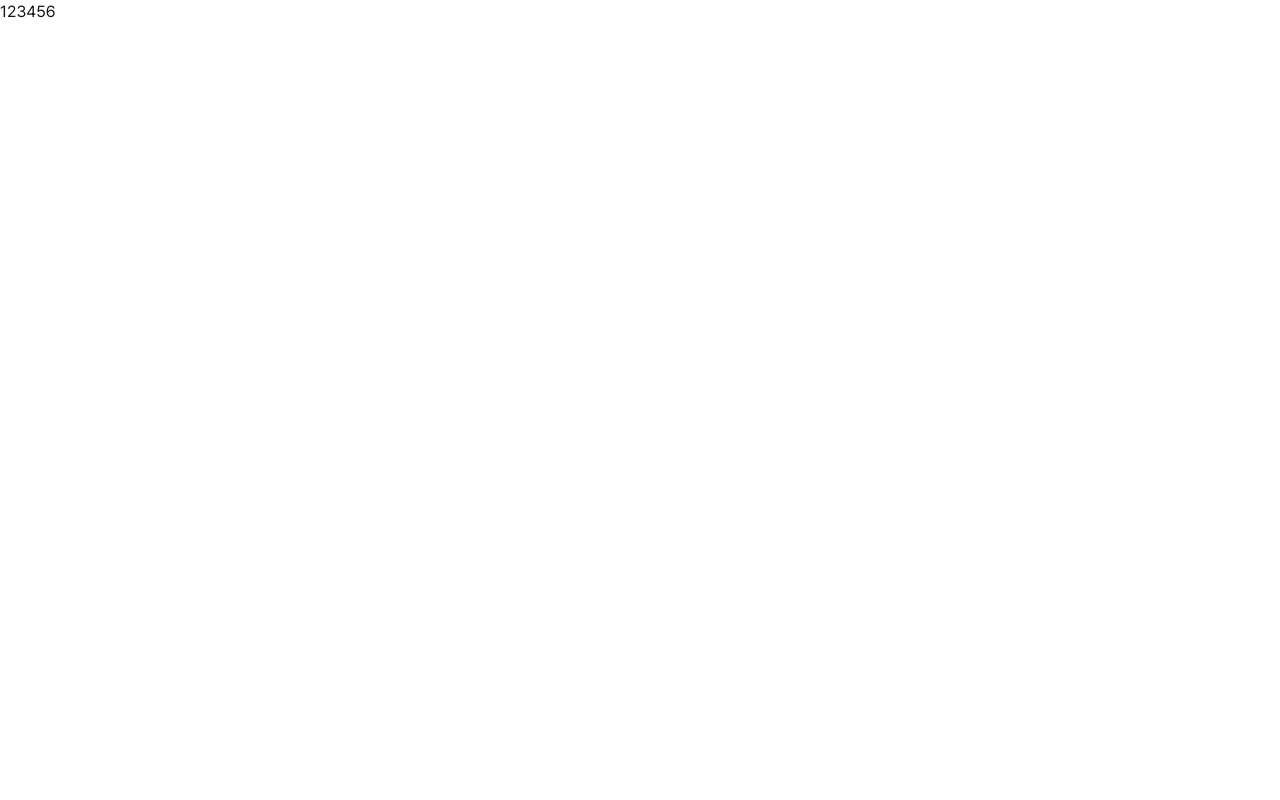
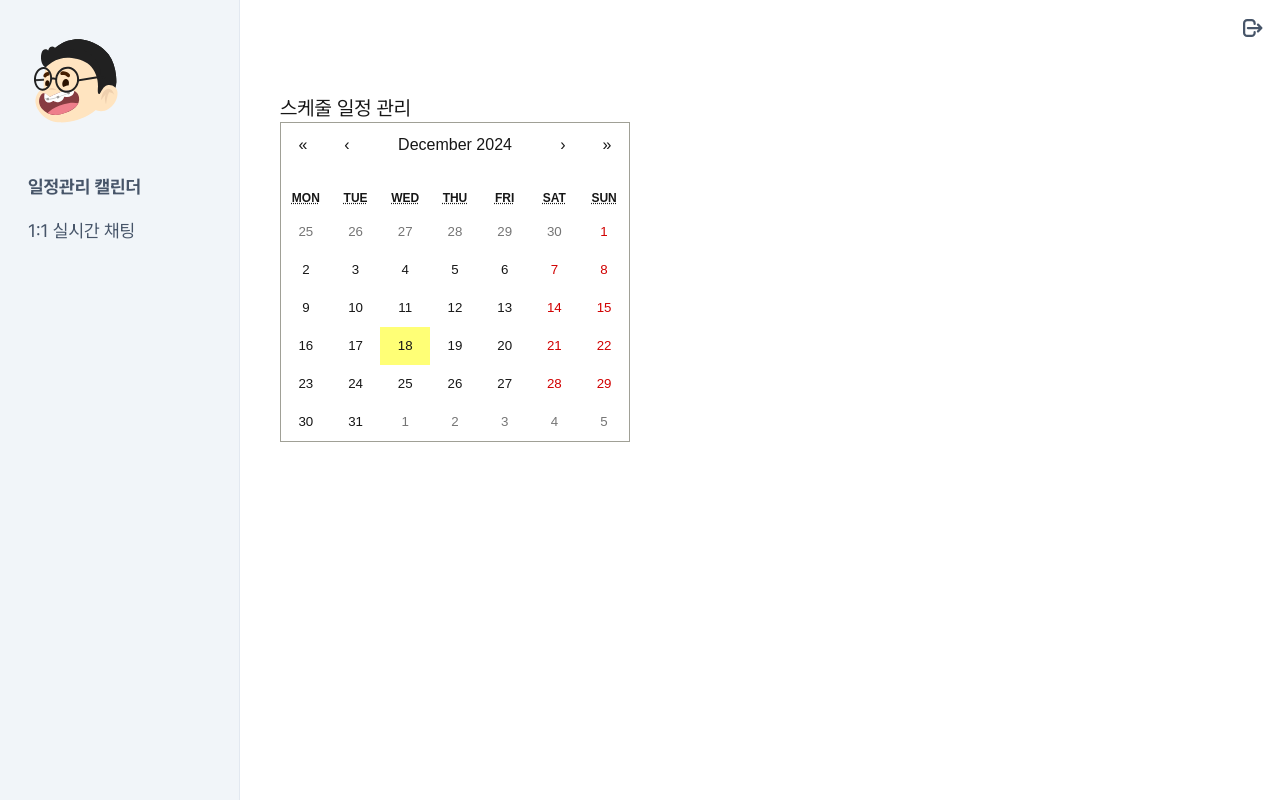
Before and after one commit to hyunwlee-dev/schedule-management, a Next.js app: page / in a window 1280 px wide. Built offline with nearby package versions, Linux system fonts and the light colour scheme.

Commit message:
feat(component): schedule-sidebar

```diff
--- a/app/@modal/(.)schedules/[date]/Modal.tsx
+++ b/app/@modal/(.)schedules/[date]/Modal.tsx
@@ -35,9 +35,7 @@ function Modal({ children }: { children: React.ReactNode }) {
       onClick={handleBackdropClick}
       className="fixed inset-0 flex items-center justify-center bg-gray-900 bg-opacity-70 overflow-hidden"
     >
-      <div className="absolute bg-white rounded-xl p-10 w-[50vw] h-[70vh] overflow-auto scrollbar-hide">
-        {children}
-      </div>
+      <div className="absolute bg-white rounded-xl p-10 w-[50vw] h-[70vh] overflow-auto scrollbar-hide">{children}</div>
     </div>
   );
 }
--- a/app/layout.tsx
+++ b/app/layout.tsx
@@ -1,6 +1,11 @@
 import type { Metadata } from 'next';
+
+import Header from '@components/Header';
+import ScheduleSidebar from '@components/ScheduleSidebar';
+import { SidebarProvider } from '@components/commons/sidebar/SidebarProvider';
 import { pretendardFont } from '@styles/font';
 import '@styles/globals.css';
+import cn from '@utils/cn';
 
 export const metadata: Metadata = {
   title: 'schedule management',
@@ -8,17 +13,25 @@ export const metadata: Metadata = {
 };
 
 export default function RootLayout({
+  children,
   modal,
-  children,
 }: Readonly<{
+  children: React.ReactNode;
   modal: React.ReactNode;
-  children: React.ReactNode;
 }>) {
   return (
     <html lang="ko">
-      <body className={pretendardFont.className}>
-        {modal}
-        {children}
+      <body className={cn('flex min-h-screen', pretendardFont.className)}>
+        <SidebarProvider>
+          <ScheduleSidebar />
+          <div className="flex flex-auto flex-col">
+            <Header />
+            <main className="flex-auto px-10 pt-9">
+              {children}
+              {modal}
+            </main>
+          </div>
+        </SidebarProvider>
       </body>
     </html>
   );
--- /dev/null
+++ b/app/live-chatting/page.tsx
@@ -0,0 +1,5 @@
+function LiveChattingPage() {
+  return <>live chatting</>;
+}
+
+export default LiveChattingPage;
--- a/app/page.tsx
+++ b/app/page.tsx
@@ -1,16 +1,13 @@
-import Link from 'next/link';
+// import Link from 'next/link';
+import Calendar from 'react-calendar';
+import 'react-calendar/dist/Calendar.css';
 
 async function Home() {
-  const dates = Array.from({ length: 6 }, (_, i) => i + 1);
+  // const dates = Array.from({ length: 6 }, (_, i) => i + 1);
   return (
     <main>
-      <section className="cards-container">
-        {dates.map(date => (
-          <Link key={date} href={`/schedules/${date}`} passHref>
-            {date}
-          </Link>
-        ))}
-      </section>
+      <h1 className="text-xl">스케줄 일정 관리</h1>
+      <Calendar />
     </main>
   );
 }
--- /dev/null
+++ b/components/ScheduleSidebar.tsx
@@ -0,0 +1,31 @@
+'use client';
+
+import Link from 'next/link';
+import { useSelectedLayoutSegment } from 'next/navigation';
+
+import Sidebar from './commons/sidebar/Sidebar';
+import { useSidebarContext } from './commons/sidebar/SidebarProvider';
+
+function ScheduleSidebar() {
+  const segment = useSelectedLayoutSegment();
+  const { sidebarStyle } = useSidebarContext();
+
+  return (
+    <Sidebar className={sidebarStyle}>
+      <Sidebar.Group className="font-normal">
+        <Sidebar.List>
+          <Link href="/">
+            <span className={!segment ? 'font-bold' : ''}>일정관리 캘린더</span>
+          </Link>
+        </Sidebar.List>
+        <Sidebar.List>
+          <Link href="/live-chatting">
+            <span className={segment === 'live-chatting' ? 'font-bold' : ''}>1:1 실시간 채팅</span>
+          </Link>
+        </Sidebar.List>
+      </Sidebar.Group>
+    </Sidebar>
+  );
+}
+
+export default ScheduleSidebar;
```
Also changed, not shown: package.json (+7 -1 lines), 1 other file (tests, documents, lock files or other folders).
